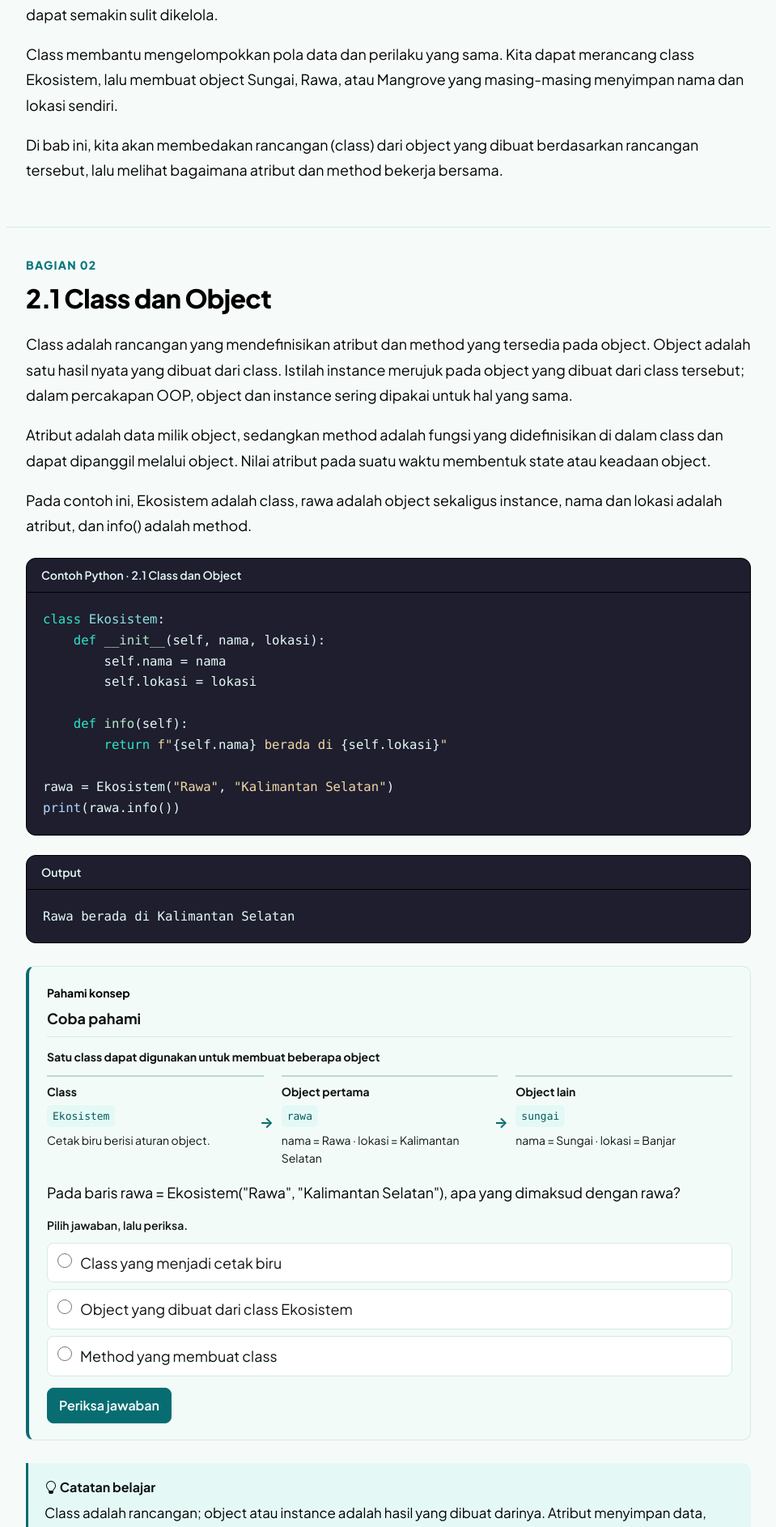
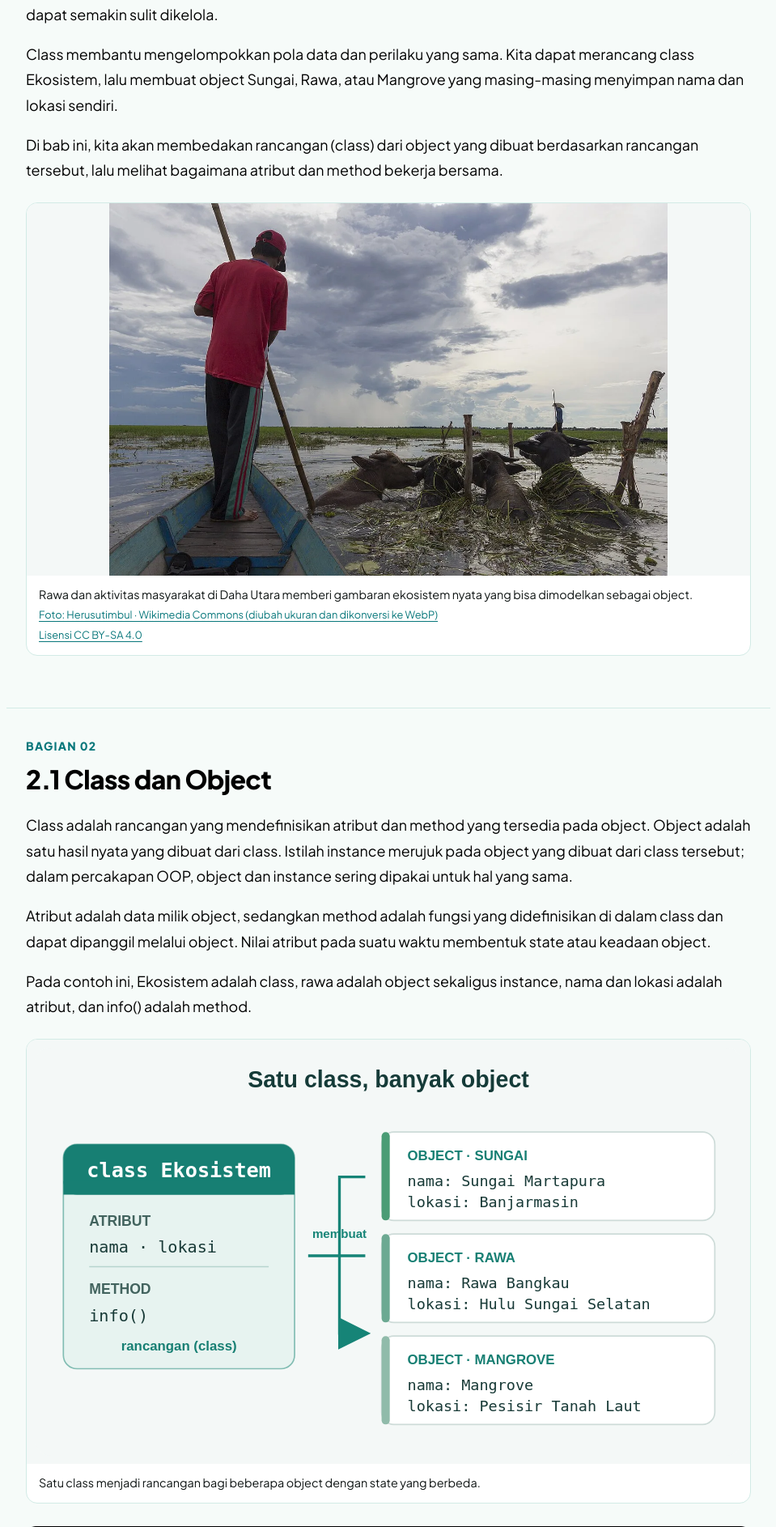
Before and after one commit to shufi7/OOPy, a Laravel app: page /materi/kelas-dan-objek in a window 1280 px wide. Shown: the part 1166-3052 px from the top of the page at 81% size, without its empty margins (304-1263 px from the left). Run offline with Laravel 12, Linux system fonts and the light colour scheme; a user stored in the database is signed in; data comes from the database, SQL or seed files in the repository; tables that the repository leaves empty hold one stand-in row (values such as "Sample post"); parts of the project's set-up code (start-up, migrations or seed data) failed here and were passed over; some libraries are stand-ins or nearby versions.

Commit message:
Menambahkan gambar dan diagram pada Materi

```diff
--- a/public/css/oopy/material/material.css
+++ b/public/css/oopy/material/material.css
@@ -97,3 +97,17 @@
 .oopy-material .material-table code { font-size: .95em; color: var(--oopy-link); white-space: nowrap; }
 .oopy-material .material-practice { margin-top: 24px; }
 .oopy-material .material-practice h3 { margin: 0 0 16px; font-size: 1.375rem; line-height: 1.3; font-weight: 700; }
+.oopy-material .material-media-grid { display: grid; grid-template-columns: minmax(0, 1fr); gap: 18px; margin: 24px 0 28px; }
+.oopy-material .material-figure { min-width: 0; margin: 0; overflow: hidden; border: 1px solid var(--oopy-border); border-radius: 14px; background: var(--oopy-surface); }
+.oopy-material .material-figure img { display: block; width: 100%; max-height: 460px; object-fit: contain; background: #f4f8f7; }
+.oopy-material .material-figure--diagram img { max-height: 540px; padding: 10px; }
+.oopy-material .material-figure figcaption { display: grid; gap: 5px; padding: 12px 15px 14px; color: var(--oopy-ink-soft); font-size: .9rem; line-height: 1.55; }
+.oopy-material .material-figure-source { color: var(--oopy-link); font-size: .8rem; }
+.oopy-material .material-figure-source[href] { width: fit-content; text-underline-offset: 3px; }
+@media (min-width: 760px) {
+    .oopy-material .material-media-grid--multiple { grid-template-columns: repeat(2, minmax(0, 1fr)); }
+}
+@media (max-width: 575.98px) {
+    .oopy-material .material-figure--diagram { overflow-x: auto; overscroll-behavior-inline: contain; scrollbar-width: thin; }
+    .oopy-material .material-figure--diagram img { width: 680px; max-width: none; }
+}
--- a/resources/materi/kelas-dan-objek.php
+++ b/resources/materi/kelas-dan-objek.php
@@ -28,6 +28,18 @@ return [
                 'Class membantu mengelompokkan pola data dan perilaku yang sama. Kita dapat merancang class Ekosistem, lalu membuat object Sungai, Rawa, atau Mangrove yang masing-masing menyimpan nama dan lokasi sendiri.',
                 'Di bab ini, kita akan membedakan rancangan (class) dari object yang dibuat berdasarkan rancangan tersebut, lalu melihat bagaimana atribut dan method bekerja bersama.',
             ],
+            'media' => [
+                [
+                    'type' => 'photo',
+                    'src' => 'images/materi/photos/bab2-rawa-kalimantan-selatan.webp',
+                    'alt' => 'Penggembala dan kerbau rawa berada di perairan rawa Daha Utara, Kabupaten Hulu Sungai Selatan, Kalimantan Selatan.',
+                    'caption' => 'Rawa dan aktivitas masyarakat di Daha Utara memberi gambaran ekosistem nyata yang bisa dimodelkan sebagai object.',
+                    'source_label' => 'Foto: Herusutimbul · Wikimedia Commons (diubah ukuran dan dikonversi ke WebP)',
+                    'source_url' => 'https://commons.wikimedia.org/wiki/File:Penggembala_Kerbau_Rawa.jpg',
+                    'license_label' => 'CC BY-SA 4.0',
+                    'license_url' => 'https://creativecommons.org/licenses/by-sa/4.0/',
+                ],
+            ],
         ],
 
         /*
@@ -43,6 +55,14 @@ return [
                 'Class adalah rancangan yang mendefinisikan atribut dan method yang tersedia pada object. Object adalah satu hasil nyata yang dibuat dari class. Istilah instance merujuk pada object yang dibuat dari class tersebut; dalam percakapan OOP, object dan instance sering dipakai untuk hal yang sama.',
                 'Atribut adalah data milik object, sedangkan method adalah fungsi yang didefinisikan di dalam class dan dapat dipanggil melalui object. Nilai atribut pada suatu waktu membentuk state atau keadaan object.',
                 'Pada contoh ini, Ekosistem adalah class, rawa adalah object sekaligus instance, nama dan lokasi adalah atribut, dan info() adalah method.',
+            ],
+            'media' => [
+                [
+                    'type' => 'diagram',
+                    'src' => 'images/materi/diagram/bab2-class-object.svg',
+                    'alt' => 'Class Ekosistem dengan atribut nama dan lokasi serta method info menghasilkan object sungai, rawa, dan mangrove yang memiliki nilai berbeda.',
+                    'caption' => 'Satu class menjadi rancangan bagi beberapa object dengan state yang berbeda.',
+                ],
             ],
             'code' => <<<'PYTHON'
 class Ekosistem:
--- a/resources/views/materi/partials/section.blade.php
+++ b/resources/views/materi/partials/section.blade.php
@@ -4,6 +4,26 @@
     @foreach ($section['paragraphs'] ?? [] as $paragraph)
         <p>{{ $paragraph }}</p>
     @endforeach
+    @if (!empty($section['media']))
+        <div class="material-media-grid{{ count($section['media']) > 1 ? ' material-media-grid--multiple' : '' }}">
+            @foreach ($section['media'] as $visual)
+                <figure class="material-figure material-figure--{{ $visual['type'] }}">
+                    <img src="{{ asset($visual['src']) }}" alt="{{ $visual['alt'] }}" loading="lazy" decoding="async">
+                    <figcaption>
+                        <span>{{ $visual['caption'] }}</span>
+                        @if (!empty($visual['source_url']))
+                            <a class="material-figure-source" href="{{ $visual['source_url'] }}" target="_blank" rel="noopener noreferrer">{{ $visual['source_label'] ?? 'Sumber visual' }}</a>
+                        @elseif (!empty($visual['source_label']))
+                            <span class="material-figure-source">{{ $visual['source_label'] }}</span>
+                        @endif
+                        @if (!empty($visual['license_url']))
+                            <a class="material-figure-source" href="{{ $visual['license_url'] }}" target="_blank" rel="noopener noreferrer">Lisensi {{ $visual['license_label'] ?? 'visual' }}</a>
+                        @endif
+                    </figcaption>
+                </figure>
+            @endforeach
+        </div>
+    @endif
     @foreach ($section['tables'] ?? [] as $table)
         <div class="material-table-wrapper" role="region" aria-label="{{ $table['caption'] }}" tabindex="0">
             <table class="table material-table align-middle">
```
Also changed, not shown: docs/materi-visual-sources.md (added, +17 -0 lines), resources/materi/dasar-pemrograman-oop.php (+20 -0 lines), resources/materi/enkapsulasi.php (+8 -0 lines), resources/materi/kelas-abstrak.php (+8 -0 lines), resources/materi/pewarisan.php (+20 -0 lines), resources/materi/polimorfisme.php (+8 -0 lines), public/images/materi/diagram/bab1-prosedural-vs-oop.svg (added), public/images/materi/diagram/bab2-class-object.svg (added), public/images/materi/diagram/bab3-enkapsulasi-sensor.svg (added), public/images/materi/diagram/bab4-inheritance-ekosistem.svg (added), public/images/materi/diagram/bab5-polimorfisme-sensor.svg (added), public/images/materi/diagram/bab6-kelas-abstrak-alat-pantau.svg (added), public/images/materi/photos/bab1-sungai-banjarmasin.webp (added), public/images/materi/photos/bab2-rawa-kalimantan-selatan.webp (added), 1 more files.
